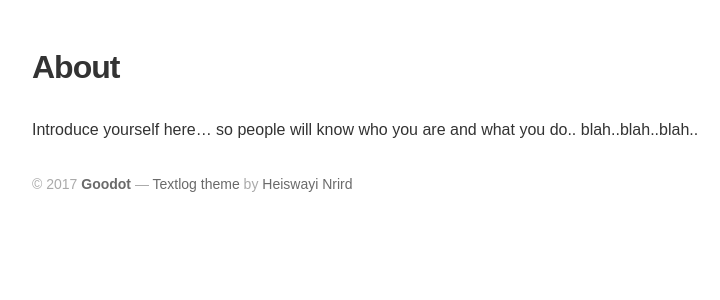
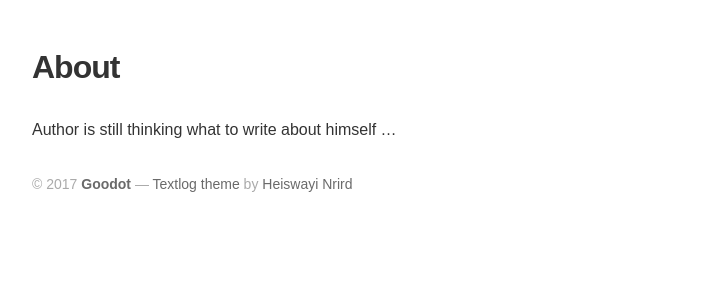
Before and after one commit to goodot/goodot.github.io, a Jekyll site: the page built from about.md, in a window 1280 px wide. Shown: the top 300 px of the page, without its empty margins (8-728 px from the left). Built offline with Jekyll 4.4.1, drawn with Linux system fonts in a browser that asks for light colours; some web fonts are replaced.

Commit message:
Updated about.md

```diff
--- a/about.md
+++ b/about.md
@@ -1,6 +1,6 @@
 ---
 layout: page
 title: About
+published: true
 ---
-
-Introduce yourself here... so people will know who you are and what you do.. blah..blah..blah..
+Author is still thinking what to write about himself ...
```
